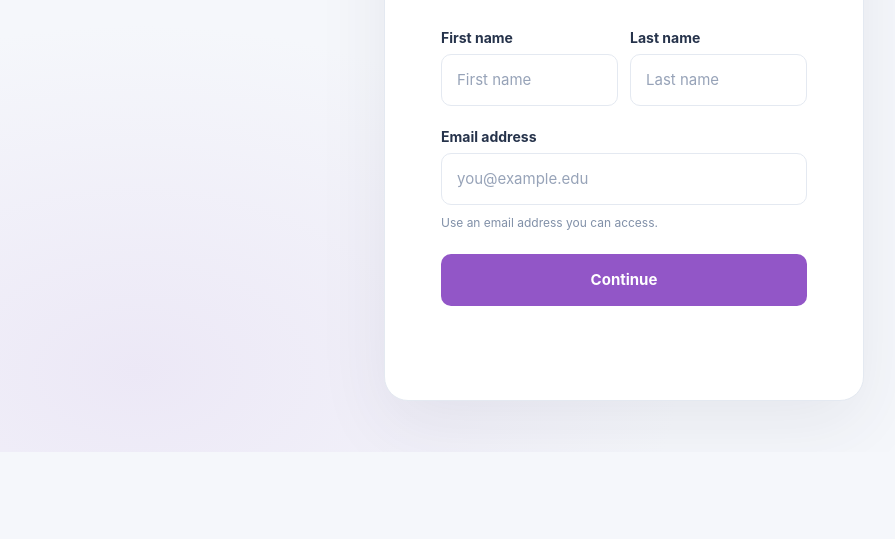
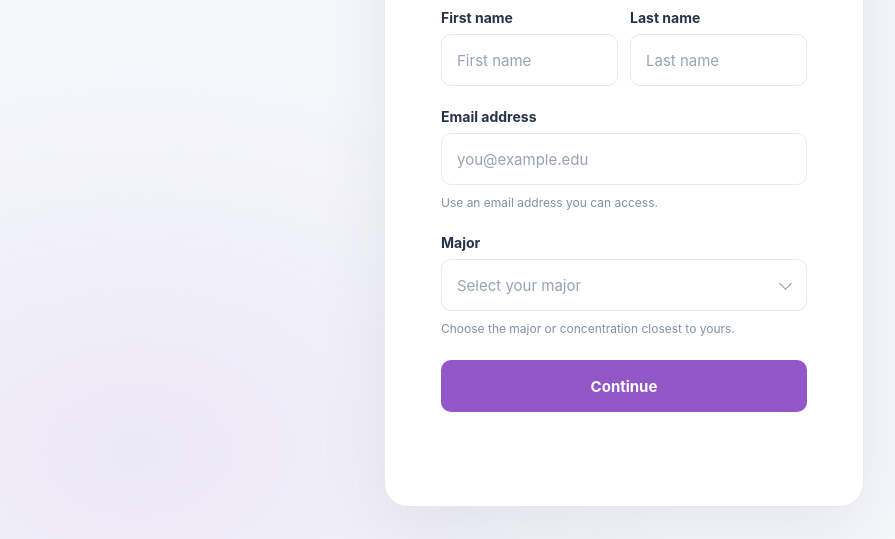
Before and after one commit to moconn25-hub/ITSC_3155_Sherpa, a plain HTML site: page index.html in a window 1280 px wide. Shown: the part 348-887 px from the top of the page, without its empty margins (16-911 px from the left). Before the commit the page ends 800 px from the top, so only its background shows below. Drawn offline with Linux system fonts and the light colour scheme.

Commit message:
Add computer science major dropdown
Co-authored-by: Copilot App <223556219+Copilot@users.noreply.github.com>

```diff
--- a/index.html
+++ b/index.html
@@ -110,7 +110,8 @@
       }
 
       input[type="email"],
-      input[type="text"] {
+      input[type="text"],
+      select {
         width: 100%;
         min-height: 52px;
         padding: 0 15px;
@@ -124,20 +125,49 @@
         transition: border-color 150ms ease, box-shadow 150ms ease;
       }
 
+      select {
+        padding-right: 42px;
+        appearance: none;
+        cursor: pointer;
+      }
+
       input[type="email"]::placeholder,
       input[type="text"]::placeholder {
         color: #97a3b8;
       }
 
+      select:invalid {
+        color: #97a3b8;
+      }
+
       input[type="email"]:hover,
-      input[type="text"]:hover {
+      input[type="text"]:hover,
+      select:hover {
         border-color: #c1a0df;
       }
 
       input[type="email"]:focus-visible,
-      input[type="text"]:focus-visible {
+      input[type="text"]:focus-visible,
+      select:focus-visible {
         border-color: var(--accent);
         box-shadow: 0 0 0 3px var(--focus-ring);
+      }
+
+      .select-wrap {
+        position: relative;
+      }
+
+      .select-wrap::after {
+        position: absolute;
+        top: 20px;
+        right: 17px;
+        width: 8px;
+        height: 8px;
+        border-right: 1.5px solid var(--muted-text);
+        border-bottom: 1.5px solid var(--muted-text);
+        content: "";
+        pointer-events: none;
+        transform: rotate(45deg);
       }
 
       .name-fields {
@@ -258,6 +288,31 @@
           required
         >
         <p class="hint" id="email-hint">Use an email address you can access.</p>
+        <label class="field-label" for="major">Major</label>
+        <div class="select-wrap">
+          <select
+            id="major"
+            name="major"
+            aria-describedby="major-hint signup-status"
+            required
+          >
+            <option value="" selected disabled>Select your major</option>
+            <option value="computer-science">Computer Science</option>
+            <option value="software-engineering">Software Engineering</option>
+            <option value="computer-engineering">Computer Engineering</option>
+            <option value="information-technology">Information Technology</option>
+            <option value="information-systems">Information Systems</option>
+            <option value="data-science">Data Science</option>
+            <option value="cybersecurity">Cybersecurity</option>
+            <option value="artificial-intelligence">Artificial Intelligence</option>
+            <option value="game-development">Game Development</option>
+            <option value="informatics">Informatics</option>
+            <option value="computer-science-education">Computer Science Education</option>
+            <option value="bioinformatics">Bioinformatics</option>
+            <option value="other">Other computer-related major</option>
+          </select>
+        </div>
+        <p class="hint" id="major-hint">Choose the major or concentration closest to yours.</p>
         <button type="submit">Continue</button>
         <p class="status" id="signup-status" role="status" aria-live="polite"></p>
       </form>
@@ -275,6 +330,10 @@
       signupForm.addEventListener("input", () => {
         signupStatus.textContent = "";
       });
+
+      signupForm.addEventListener("change", () => {
+        signupStatus.textContent = "";
+      });
     </script>
   </body>
 </html>
```
Also changed, not shown: README.md.
